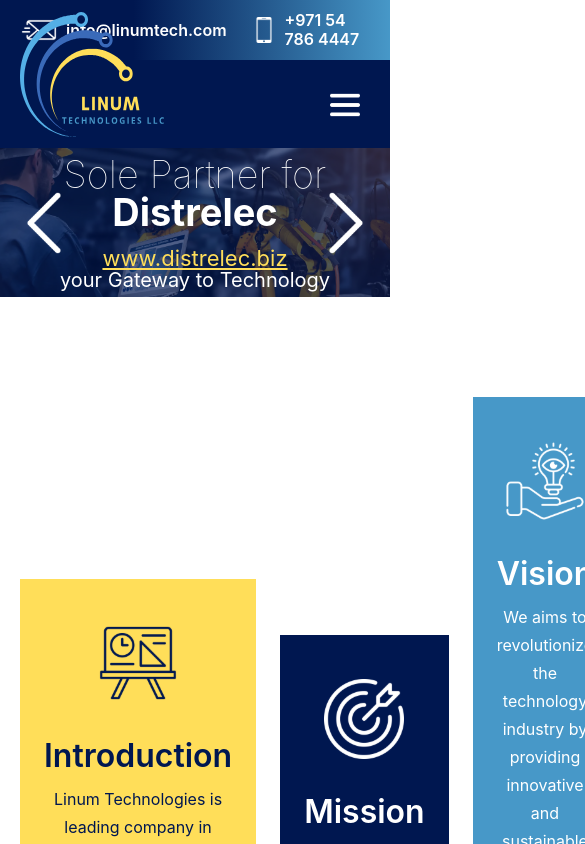
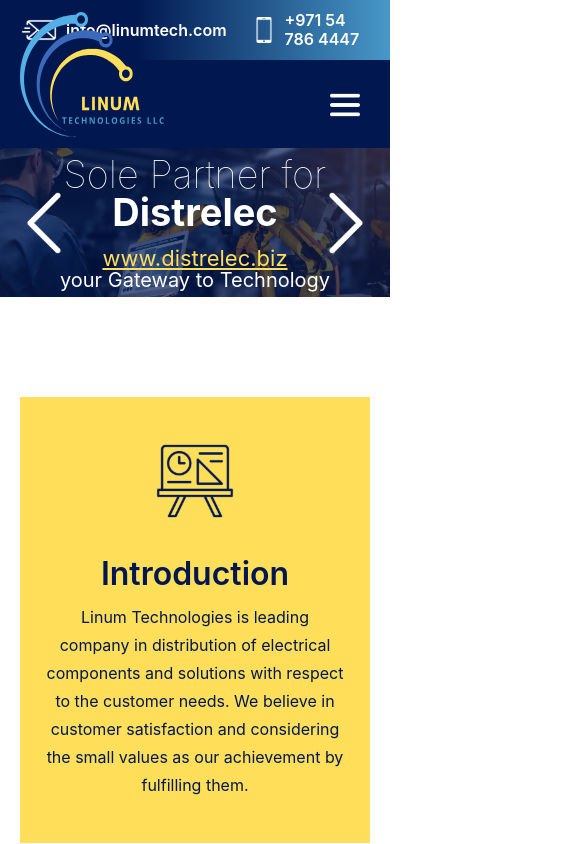
Before and after one commit to dhakim/linum-tech, a React (Create React App) app: page / in a window 390 px wide. Shown: the top 844 px of the page, 585 px wide, since content can reach past the window. Built offline with nearby package versions, Linux system fonts and the light colour scheme.

Commit message:
add intro block responsiveness

```diff
--- a/src/components/IntroBlock/IntroBlock.scss
+++ b/src/components/IntroBlock/IntroBlock.scss
@@ -4,7 +4,10 @@
   .content-wrapper {
     display: flex;
     gap: 24px;
-    align-items: center;
+
+    @media only screen and (max-width:868px) {
+      flex-direction: column;
+    }
 
     .card {
       padding: 44px 24px;
@@ -12,6 +15,10 @@
       flex: 1;
       text-align: center;
       transition: 0.3s ease all;
+
+      @media only screen and (max-width:868px) {
+        min-height: unset;
+      }
 
       &:hover {
         box-shadow: 6px 8px 14px rgba(0, 23, 80, 0.25)
@@ -32,6 +39,12 @@
         color: #fff;
         font-size: 16px;
         line-height: 28px;
+
+        @media only screen and (max-width:868px) {
+          width: 100%;
+          max-width: 400px;
+          margin: 0 auto;
+        }
       }
 
       &.yellow {
```
